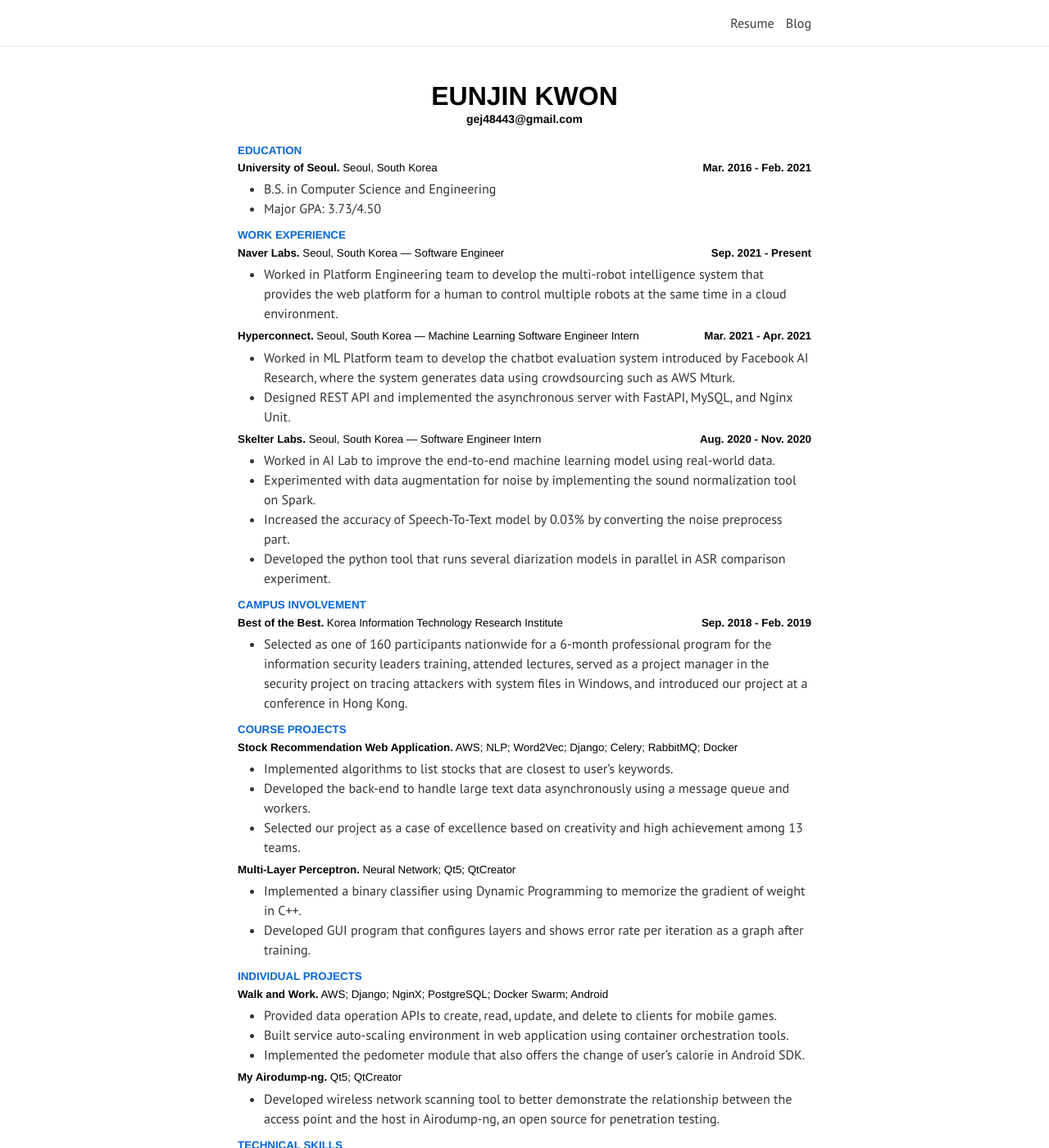
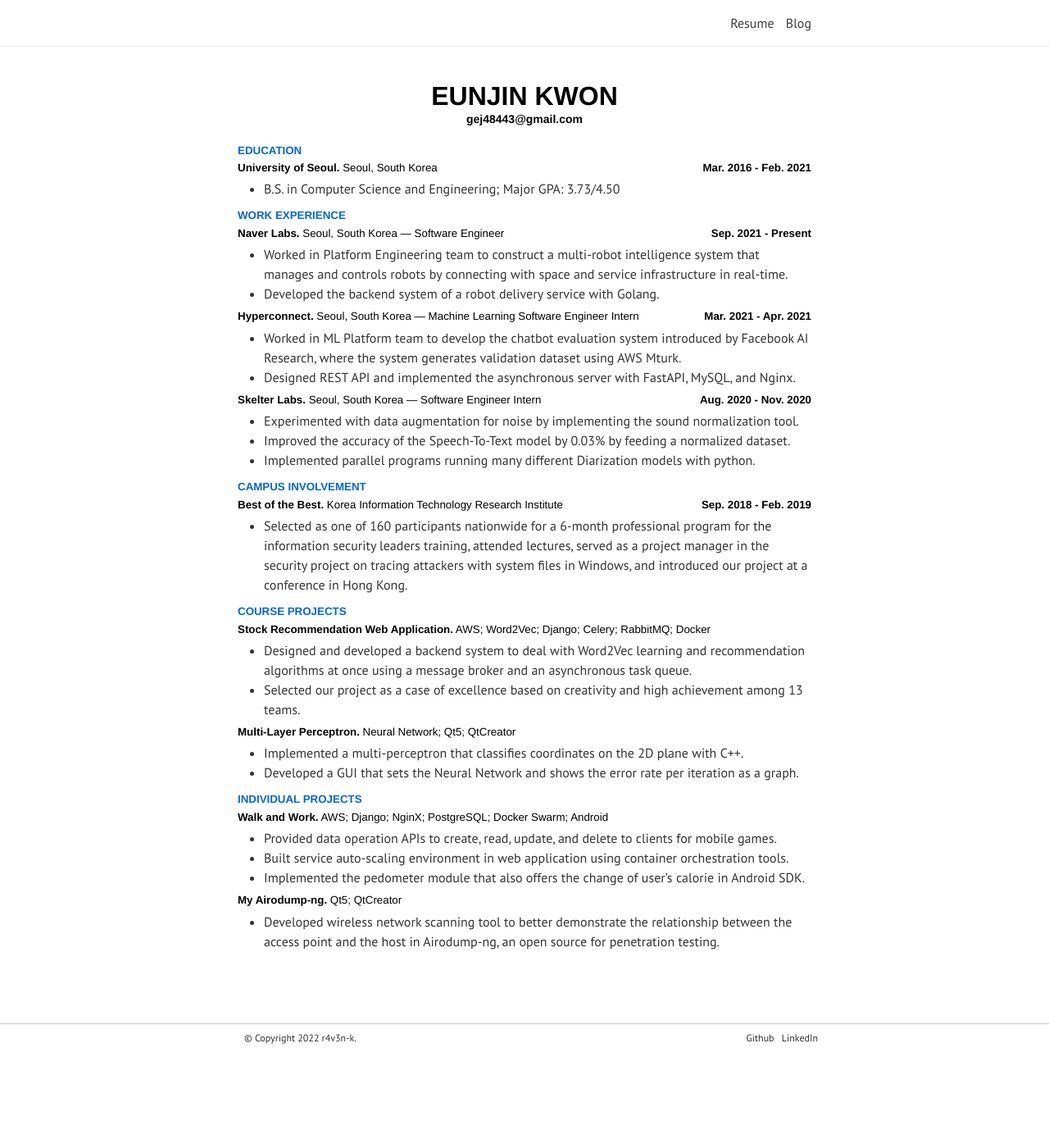
Before and after one commit to r4v3n-k/r4v3n-k.github.io, a Jekyll site: the page built from _pages/resume.md, in a window 1280 px wide and 1400 px high. Shown: the whole window at 82% size. Built offline with Jekyll 4.4.1, drawn with Linux system fonts in a browser that asks for light colours; nearby versions of some CDN libraries; some web fonts are replaced; some of the changed text lies outside the part shown.

Commit message:
Update resume

```diff
--- a/_pages/resume.md
+++ b/_pages/resume.md
@@ -12,8 +12,7 @@
     <h5>Mar. 2016 - Feb. 2021</h5>
 </div>
 
-- B.S. in Computer Science and Engineering
-- Major GPA: 3.73/4.50
+- B.S. in Computer Science and Engineering; Major GPA: 3.73/4.50
 
 ### WORK EXPERIENCE
 
@@ -22,25 +21,25 @@
     <h5>Sep. 2021 - Present</h5>
 </div>
 
-- Worked in Platform Engineering team to develop the multi-robot intelligence system that provides the web platform for a human to control multiple robots at the same time in a cloud environment.
+- Worked in Platform Engineering team to construct a multi-robot intelligence system that manages and controls robots by connecting with space and service infrastructure in real-time.
+- Developed the backend system of a robot delivery service with Golang.
 
 <div class="resume-item-title">
     <h4>Hyperconnect.<span> Seoul, South Korea — Machine Learning Software Engineer Intern</span></h4>
     <h5>Mar. 2021 - Apr. 2021</h5>
 </div>
 
-- Worked in ML Platform team to develop the chatbot evaluation system introduced by Facebook AI Research, where the system generates data using crowdsourcing such as AWS Mturk.
-- Designed REST API and implemented the asynchronous server with FastAPI, MySQL, and Nginx Unit.
+- Worked in ML Platform team to develop the chatbot evaluation system introduced by Facebook AI Research, where the system generates validation dataset using AWS Mturk.
+- Designed REST API and implemented the asynchronous server with FastAPI, MySQL, and Nginx.
 
 <div class="resume-item-title">
     <h4>Skelter Labs.<span> Seoul, South Korea — Software Engineer Intern</span></h4>
     <h5>Aug. 2020 -  Nov. 2020</h5>
 </div>
 
-- Worked in AI Lab to improve the end-to-end machine learning model using real-world data.
-- Experimented with data augmentation for noise by implementing the sound normalization tool on Spark.
-- Increased the accuracy of Speech-To-Text model by 0.03% by converting the noise preprocess part.
-- Developed the python tool that runs several diarization models in parallel in ASR comparison experiment.
+- Experimented with data augmentation for noise by implementing the sound normalization tool.
+- Improved the accuracy of the Speech-To-Text model by 0.03% by feeding a normalized dataset.
+- Implemented parallel programs running many different Diarization models with python.
 
 ### CAMPUS INVOLVEMENT
 
@@ -55,12 +54,11 @@
 
 <div class="resume-item-title">
     <a href="https://github.com/r4v3n-k/CourseProjects/tree/master/2020-1st-Term-Capstone">
-        <h4>Stock Recommendation Web Application.<span> AWS; NLP; Word2Vec; Django; Celery; RabbitMQ; Docker</span></h4>
+        <h4>Stock Recommendation Web Application.<span> AWS; Word2Vec; Django; Celery; RabbitMQ; Docker</span></h4>
     </a>
 </div>
 
-- Implemented algorithms to list stocks that are closest to user's keywords.
-- Developed the back-end to handle large text data asynchronously using a message queue and workers.
+- Designed and developed a backend system to deal with Word2Vec learning and recommendation algorithms at once using a message broker and an asynchronous task queue.
 - Selected our project as a case of excellence based on creativity and high achievement among 13 teams.
 
 <div class="resume-item-title">
@@ -69,8 +67,8 @@
     </a>
 </div>
 
-- Implemented a binary classifier using Dynamic Programming to memorize the gradient of weight in C++.
-- Developed GUI program that configures layers and shows error rate per iteration as a graph after training.
+- Implemented a multi-perceptron that classifies coordinates on the 2D plane with C++.
+- Developed a GUI that sets the Neural Network and shows the error rate per iteration as a graph.
 
 ### INDIVIDUAL PROJECTS
 
@@ -92,11 +90,12 @@
 
 - Developed wireless network scanning tool to better demonstrate the relationship between the access point and the host in Airodump-ng, an open source for penetration testing.
 
+<!--
 ### TECHNICAL SKILLS
 
 <div id="skillset">
-    <h4>OS.<span> Mac OSX, Linux, Window</span></h4>
+    <h4>OS.<span> Mac OSX, Linux, Windows</span></h4>
     <h4>Language.<span> Go, Python, C/C++, JavaScript, Java</span></h4>
     <h4>Database.<span> MySQL, PostgreSQL, Redis</span></h4>
-    <h4>Framework.<span> Django, Flask, FastAPI, Qt5, Tensorflow</span></h4>
-</div>
+    <h4>Framework.<span> Echo, FastAPI, Django, Qt5, Tensorflow</span></h4>
+</div> -->
```
